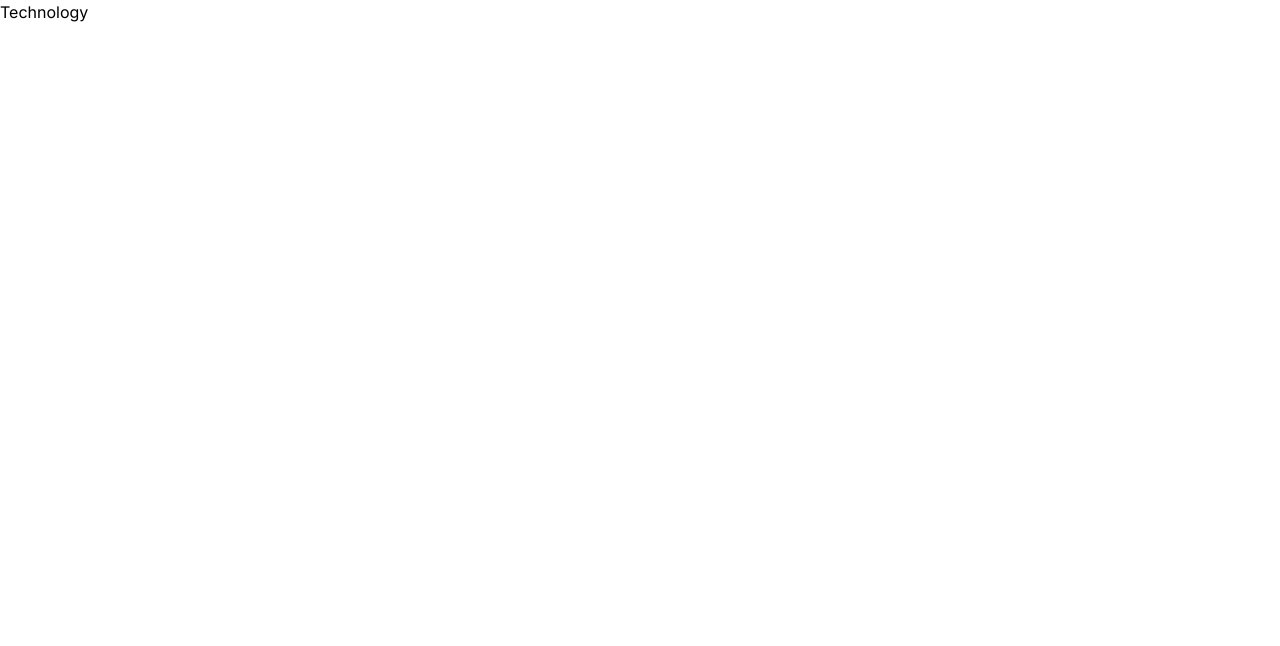
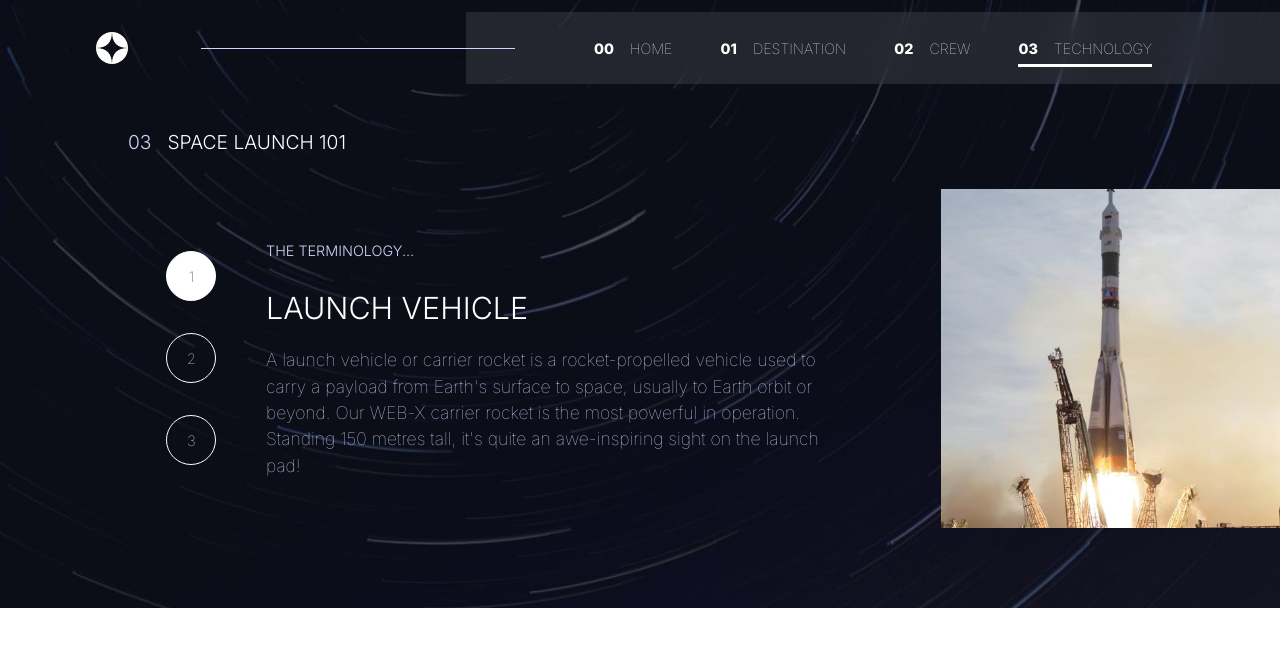
Before and after one commit to adeyemialameen04/Space-Tourism-Website, a React (Vite) app: page /technology in a window 1280 px wide. Shown: the top 646 px of the page. Built offline with nearby package versions, Linux system fonts and the light colour scheme.

Commit message:
finished the technology page

```diff
--- a/src/pages/Technology/Technology.jsx
+++ b/src/pages/Technology/Technology.jsx
@@ -1,8 +1,44 @@
 import './technology.css';
+import Navbar from "../../components/Navbar";
+import { useEffect, useState } from "react";
+import { technology } from "../../data/technology";
 
 const Technology = () => {
+  const [value, setValue] = useState(0);
+
+  const { name, images, description } = technology[value];
   return (
-    <div>Technology</div>
+    <section className="technology__section">
+      <Navbar />
+      <h1 className="title"><span>03</span>Space Launch 101</h1>
+      <div className="technology__container">
+        <div className="technology__img">
+          <img src={images.landscape} className="img__landscape" alt="" />
+          <img src={images.portrait} className="img_portrait" alt="" />
+        </div>
+        <div className="technology__info">
+          <div className="tech-btn__container">
+            {
+              technology.map((item, index) => (
+                <button key={item.id}
+                  className={`num-btn ${index === value && 'active-btn'}`}
+                  onClick={() => setValue(index)}
+                >{item.number}</button>
+              ))
+            }
+          </div>
+          <div>
+            {
+              <article>
+                <small>The Terminology...</small>
+                <h1>{name}</h1>
+                <p>{description}</p>
+              </article>
+            }
+          </div>
+        </div>
+      </div>
+    </section>
   );
 };
 
--- a/src/pages/Technology/technology.css
+++ b/src/pages/Technology/technology.css
@@ -0,0 +1,147 @@
+.technology__section {
+  background-image: url(/static/images/technology/background-technology-mobile.jpg);
+  background-size: cover;
+  background-repeat: no-repeat;
+  padding-bottom: 5rem;
+}
+
+.technology__section .title {
+  margin-top: 0;
+  padding-top: 0;
+}
+
+.technology__container {
+  display: flex;
+  align-items: center;
+  flex-direction: column;
+  gap: 2rem;
+}
+
+.technology__img {
+  width: 100%;
+}
+
+.technology__img img {
+  width: 100%;
+  aspect-ratio: 1/1;
+  max-height: 400px;
+}
+
+.technology__img .img_portrait {
+  display: none;
+}
+
+.tech-btn__container {
+  /* background-color: red; */
+  display: flex;
+  align-items: center;
+  justify-content: center;
+  gap: 2rem;
+}
+
+.tech-btn__container button {
+  height: 50px;
+  width: 50px;
+  font-weight: 100;
+  font-size: 0.9rem;
+  background-color: transparent;
+  color: var(--clr-white);
+  border-radius: 50%;
+  border: 1px solid var(--clr-white);
+}
+
+.num-btn.active-btn {
+  background-color: var(--clr-white);
+  color: var(--clr-black);
+}
+
+.technology__info {
+  display: flex;
+  flex-direction: column;
+  align-items: center;
+  gap: 2rem;
+  /* background-color: green; */
+}
+
+.technology__info article {
+  /* background-color: red; */
+  text-align: center;
+  padding-inline: 1rem;
+}
+
+.technology__info article small {
+  color: var(--clr-somehow-gray);
+  font-weight: 300;
+  text-transform: uppercase;
+  font-size: 0.9rem;
+}
+
+.technology__info article>h1 {
+  margin-top: 1.5rem;
+  color: var(--clr-white);
+  font-weight: 300;
+  font-size: 1.9rem;
+  text-transform: uppercase;
+  margin-bottom: 1rem;
+}
+
+.technology__info article>p {
+  color: var(--clr-somehow-gray);
+  font-weight: 100;
+  font-size: 1.1rem;
+}
+
+@media (min-width: 780px) {
+  .technology__section {
+    background-image: url(/static/images/technology/background-technology-tablet.jpg);
+  }
+
+  .technology__section .title {
+    text-align-last: left;
+    font-size: 1.2rem;
+    margin-top: 2rem;
+    padding-left: 10%;
+  }
+
+  .technology__info article {
+    padding-inline: 3rem;
+  }
+}
+
+@media (min-width:1020px) {
+  .technology__section {
+    background-image: url(/static/images/technology/background-technology-desktop.jpg);
+  }
+
+  .technology__container {
+    flex-direction: row;
+    padding-left: 13%;
+    align-items: center;
+    gap: 3rem;
+  }
+
+  .technology__img .img__landscape {
+    display: none;
+  }
+
+  .technology__img .img_portrait {
+    display: block;
+  }
+
+  .technology__info {
+    flex-direction: row;
+    gap: .1rem;
+  }
+
+  .tech-btn__container {
+    flex-direction: column;
+  }
+
+  .technology__info article {
+    text-align: left;
+  }
+
+  .technology__img {
+    order: 2;
+  }
+}
```
